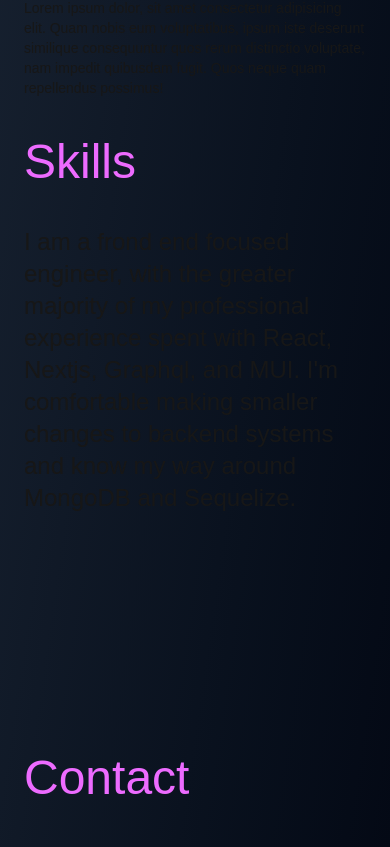
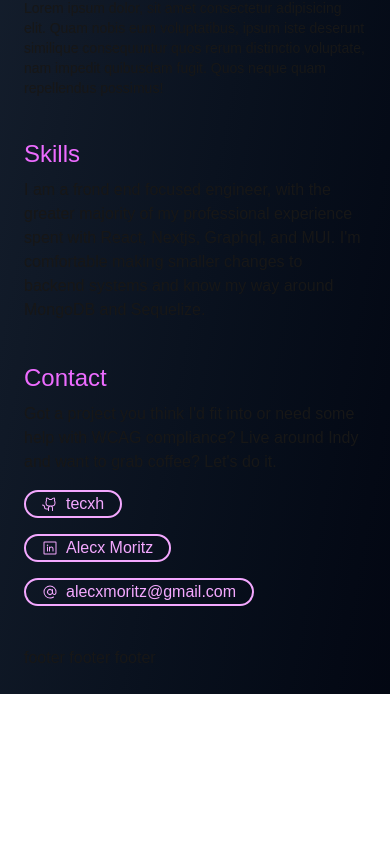
Before and after one commit to tecxh/personal-site, a Next.js app: page / in a window 390 px wide. Shown: the part 1434-2281 px from the top of the page. After the commit the page ends 2128 px from the top, so only its background shows below. Built offline with nearby package versions, Linux system fonts and the light colour scheme.

Commit message:
skills and contact

```diff
--- a/src/components/ContactSubSection.tsx
+++ b/src/components/ContactSubSection.tsx
@@ -1,11 +1,10 @@
-import { GithubLogoIcon } from "@phosphor-icons/react/ssr"
 import { ContactChip } from "./HomeSections/ui/ContactChip"
 
 export const ContactSubSection = () => {
     return (
-        <div>
-            <h3 className="text-5xl mb-10 text-fuchsia-400">Contact</h3>
-            <p className="text-2xl mb-10">Got a project you think I&apos;d fit into or need some help with WCAG compliance? Live around Indy and want to grab coffee? Let&apos;s do it.</p>
+        <div className="mb-10 lg:mb-30">
+            <h3 className="text-2xl lg:text-5xl mb-2 lg:mb-10 text-fuchsia-400">Contact</h3>
+            <p className="text-md lg:text-2xl mb-2 lg:mb-10">Got a project you think I&apos;d fit into or need some help with WCAG compliance? Live around Indy and want to grab coffee? Let&apos;s do it.</p>
             <ContactChip href="https://github.com/tecxh" text="tecxh" iconVariant="github" />
             <ContactChip href="https://www.linkedin.com/in/alecx-moritz-81a1b615a/" text="Alecx Moritz" iconVariant="linkedin" />
             <ContactChip href="mailto:alecxmoritz@gmail.com" text="alecxmoritz@gmail.com" iconVariant="email" />
--- a/src/components/HomeSections/ui/ContactChip.tsx
+++ b/src/components/HomeSections/ui/ContactChip.tsx
@@ -22,7 +22,7 @@ export const ContactChip = (props: ContactChipProps) => {
   })()
 
   return (
-    <div className="text-2xl border-2 rounded-4xl my-4 px-4 w-fit text-fuchsia-300 border-fuchsia-300 hover:text-fuchsia-200 hover:border-fuchsia-200">
+    <div className="text-md lg:text-2xl border-2 rounded-4xl my-4 px-4 w-fit text-fuchsia-300 border-fuchsia-300 hover:text-fuchsia-200 hover:border-fuchsia-200">
       <a href={href} target="_blank" rel="noopener">
         <div className="flex flex-row items-center gap-2">
           {Icon}
--- a/src/components/SkillsSubSection.tsx
+++ b/src/components/SkillsSubSection.tsx
@@ -1,8 +1,8 @@
 export const SkillsSubSection = () => {
     return (
-        <div className="mb-60">
-            <h3 className="text-5xl mb-10 text-fuchsia-400">Skills</h3>
-            <p className="text-2xl">
+        <div className="mb-10 lg:mb-30">
+            <h3 className="text-2xl lg:text-5xl mb-2 lg:mb-10 text-fuchsia-400">Skills</h3>
+            <p className="text-md lg:text-2xl">
                 I am a frond end focused engineer, with the greater majority of my professional experience spent with React, Nextjs, Graphql, and MUI. I&apos;m comfortable making smaller changes to backend systems and know my way around MongoDB and Sequelize.
             </p>
         </div>
```
